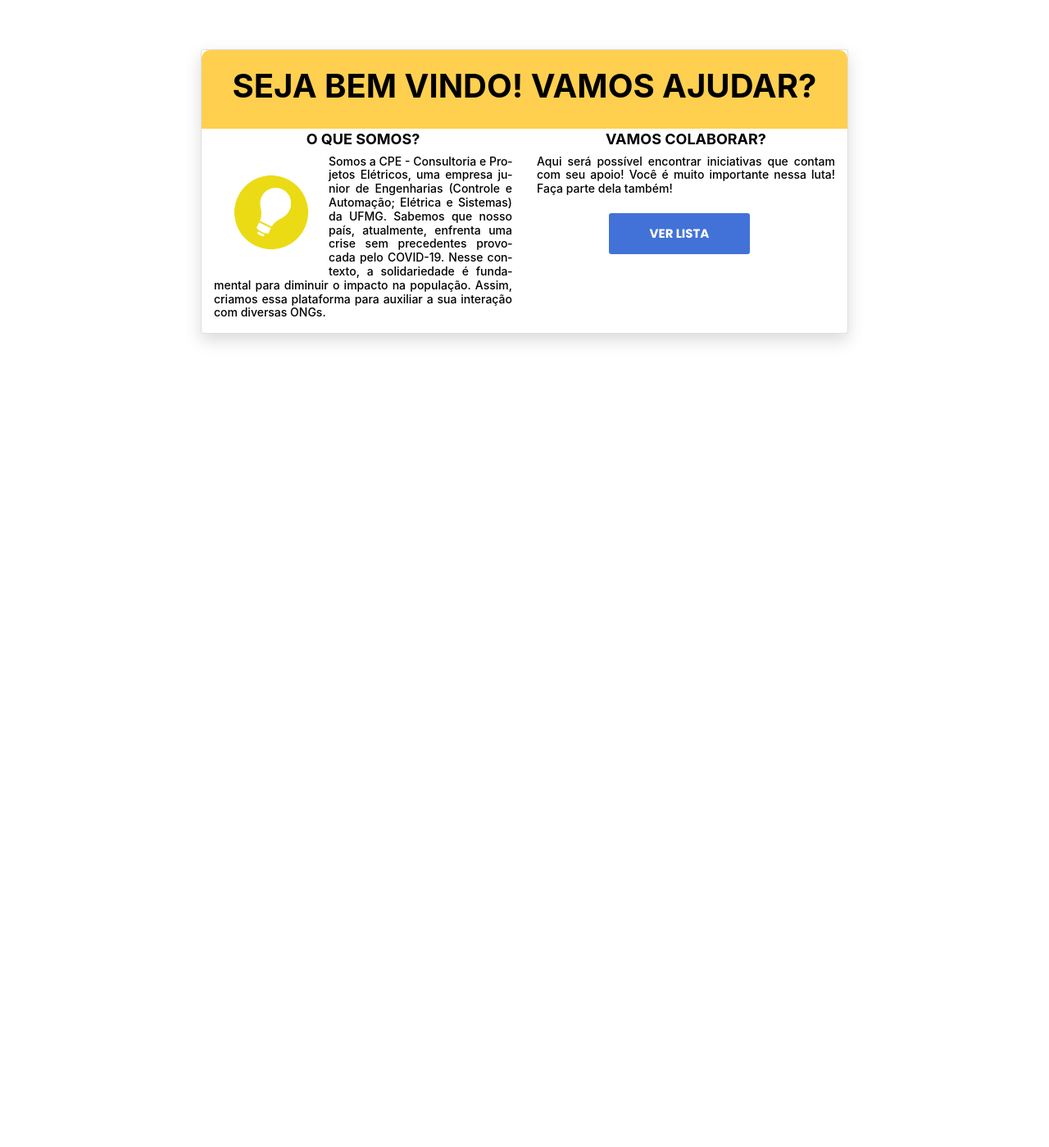
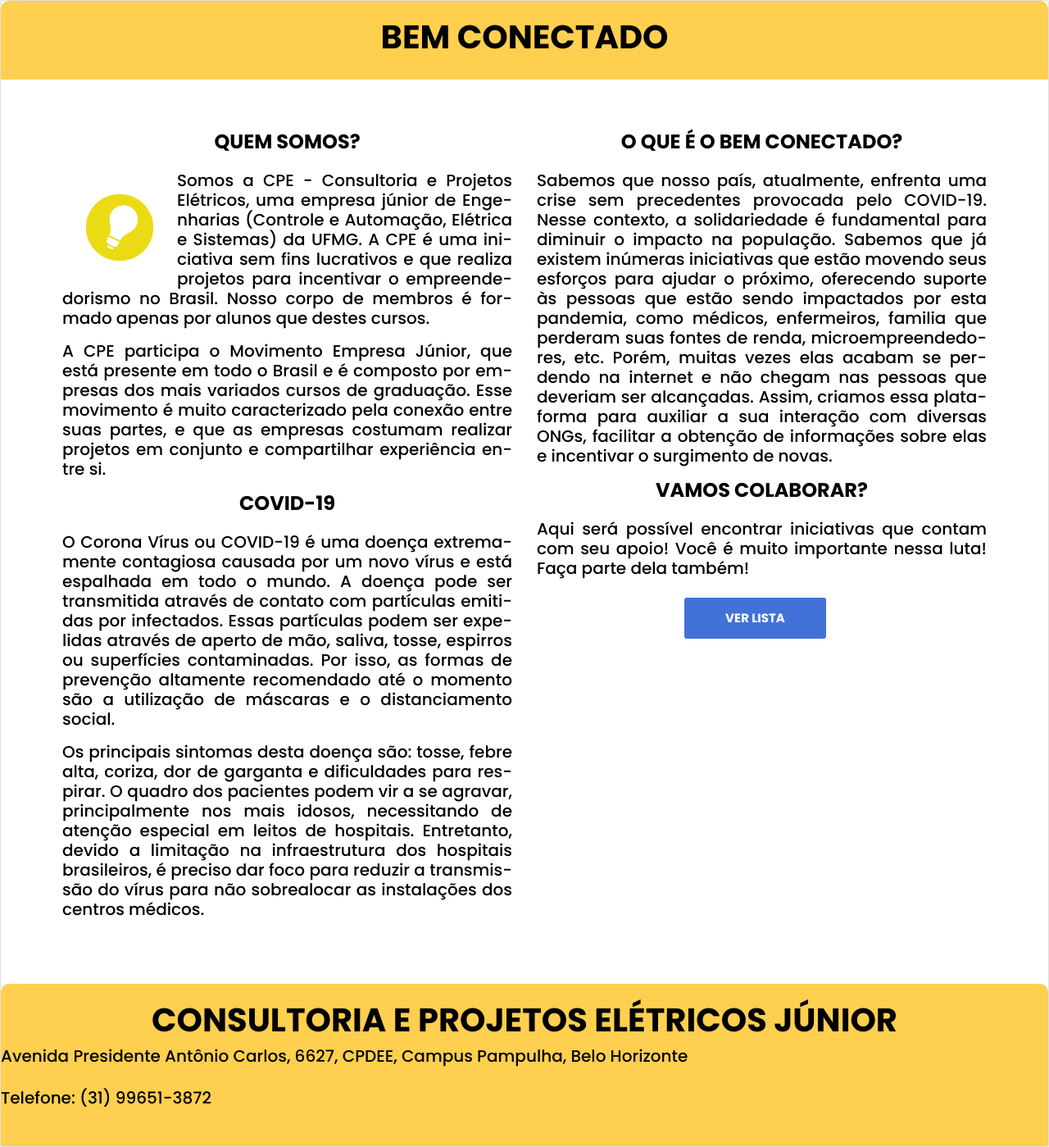
Before and after one commit to cpejr/appcorona, a React (Create React App) app in the folder frontend/: page / in a window 1280 px wide. Shown: the whole page at 82% size. Before the commit the page ends 800 px from the top, so only its background shows below. Built offline with nearby package versions, Linux system fonts and the light colour scheme.

Commit message:
Complemento na página home

```diff
--- a/frontend/src/pages/Home/index.js
+++ b/frontend/src/pages/Home/index.js
@@ -4,28 +4,63 @@
 
 export default function Home() {
     return (
-        <div className="page-wrapper bg-gra-03 p-t-20 p-b-20">
-            <div className="wrapper wrapper--w790">
+        <div className="page-wrapper bg-gra-03">
                 <div className="card card-5">
                     <div className="card-heading">
                         <h2 className="title1">
-                            Seja bem vindo! Vamos ajudar?
+                            Bem Conectado
                         </h2>
                     </div>
-                        <div className="gridInfo">
+                    <div className="gridInfo">
                             <div className="container">
                                 <h2 className="subtitle">
-                                    O que somos?
+                                    Quem somos?
                                 </h2>
                                 <img src="logo cpe - lampada.png" className="logo" alt="Logo"></img>
                                 <h2 className="info1" lang="pt-br">
-                                Somos a CPE - Consultoria e Projetos Elétricos, uma empresa junior de Engenharias (Controle e Automação;
-                                Elétrica e Sistemas) da UFMG. Sabemos que nosso país, atualmente, enfrenta uma crise sem precedentes
-                                provocada pelo COVID-19. Nesse contexto, a solidariedade é fundamental para diminuir o impacto na
-                                população. Assim, criamos essa plataforma para auxiliar a sua interação com diversas ONGs.
+                                Somos a CPE - Consultoria e Projetos Elétricos, uma empresa júnior de Engenharias (Controle e Automação,
+                                Elétrica e Sistemas) da UFMG. A CPE é uma iniciativa sem fins lucrativos e que realiza projetos para
+                                incentivar o empreendedorismo no Brasil. Nosso corpo de membros é formado apenas por alunos que destes
+                                cursos.
+                                </h2>
+                                <h2 className="info1" lang="pt-br">
+                                A CPE participa o Movimento Empresa Júnior, que está presente em todo o Brasil e é composto por empresas
+                                dos mais variados cursos de graduação. Esse movimento é muito caracterizado pela conexão entre suas partes,
+                                e que as empresas costumam realizar projetos em conjunto e compartilhar experiência entre si.
+                                </h2>
+
+                                <h2 className="subtitle">
+                                    COVID-19
+                                </h2>
+                                <h2 className="info1" lang="pt-br">
+                                O Corona Vírus ou COVID-19 é uma doença extremamente contagiosa causada por um novo vírus e está espalhada
+                                em todo o mundo. A doença pode ser transmitida através de contato com partículas emitidas por infectados.
+                                Essas partículas podem ser expelidas através de aperto de mão, saliva, tosse, espirros ou superfícies
+                                contaminadas. Por isso, as formas de prevenção altamente recomendado até o momento são a utilização de
+                                máscaras e o distanciamento social.
+                                </h2>
+                                <h2 className="info1" lang="pt-br">
+                                Os principais sintomas desta doença são: tosse, febre alta, coriza, dor de garganta e dificuldades para respirar.
+                                O quadro dos pacientes podem vir a se agravar, principalmente nos mais idosos, necessitando de atenção especial em
+                                leitos de hospitais. Entretanto, devido a limitação na infraestrutura dos hospitais brasileiros, é preciso dar foco
+                                para reduzir a transmissão do vírus para não sobrealocar as instalações dos centros médicos.
                                 </h2>
                             </div>
                             <div className="container">
+                                <h2 className="subtitle">
+                                    O que é o Bem Conectado?
+                                </h2>
+                                <h2 className="info1" lang="pt-br">
+                                Sabemos que nosso país, atualmente, enfrenta uma crise sem precedentes
+                                provocada pelo COVID-19. Nesse contexto, a solidariedade é fundamental para diminuir o impacto na
+                                população. Sabemos que já existem inúmeras iniciativas que estão movendo seus esforços para ajudar o
+                                próximo, oferecendo suporte às pessoas que estão sendo impactados por esta pandemia, como médicos,
+                                enfermeiros, familia que perderam suas fontes de renda, microempreendedores, etc. Porém, muitas vezes elas
+                                acabam se perdendo na internet e não chegam nas pessoas que deveriam ser alcançadas. Assim, criamos essa
+                                plataforma para auxiliar a sua interação com diversas ONGs, facilitar a obtenção de informações sobre elas
+                                e incentivar o surgimento de novas.
+                                </h2>
+
                                 <h2 className="subtitle">
                                     Vamos colaborar?
                                 </h2>
@@ -41,8 +76,18 @@
                                 </div>
                             </div>
                         </div>
+                        <div className="card-heading">
+                        <h2 className="title1">
+                            Consultoria e Projetos Elétricos Júnior
+                        </h2>
+                        <h2 className="info1">
+                            Avenida Presidente Antônio Carlos, 6627, CPDEE, Campus Pampulha, Belo Horizonte
+                        </h2>
+                        <h2 className="info1">
+                            Telefone: (31) 99651-3872
+                        </h2>
+                        </div>
                 </div>
             </div>
-        </div>
     );
 }
--- a/frontend/src/pages/Home/styles.css
+++ b/frontend/src/pages/Home/styles.css
@@ -6,7 +6,7 @@
 .gridInfo {
     display: grid;
     grid-template-columns: repeat(2, 1fr);
-
+    padding: 60px;
   }
 }
 
@@ -44,19 +44,22 @@
     font-weight: 700;
     text-align: center;
     color:black;
+    font-family: 'Poppins';
   }
 
 .subtitle {
-    font-size: 18px;
+    font-size: 24px;
     text-transform: uppercase;
     font-weight: 700;
     text-align: center;
     color:black;
     font-weight: bold;
+    font-family: 'Poppins';
+    margin-bottom: 20px;
   }
 
   .info1 {
-    font-size: 14px;
+    font-size: 20px;
     text-align: justify;
     color: black;
     padding-bottom: 1.5%;
@@ -65,6 +68,7 @@
     -webkit-hyphens: auto;
     -ms-hyphens: auto;
     hyphens: auto;
+    font-family: 'Poppins';
 
 }
 
```
